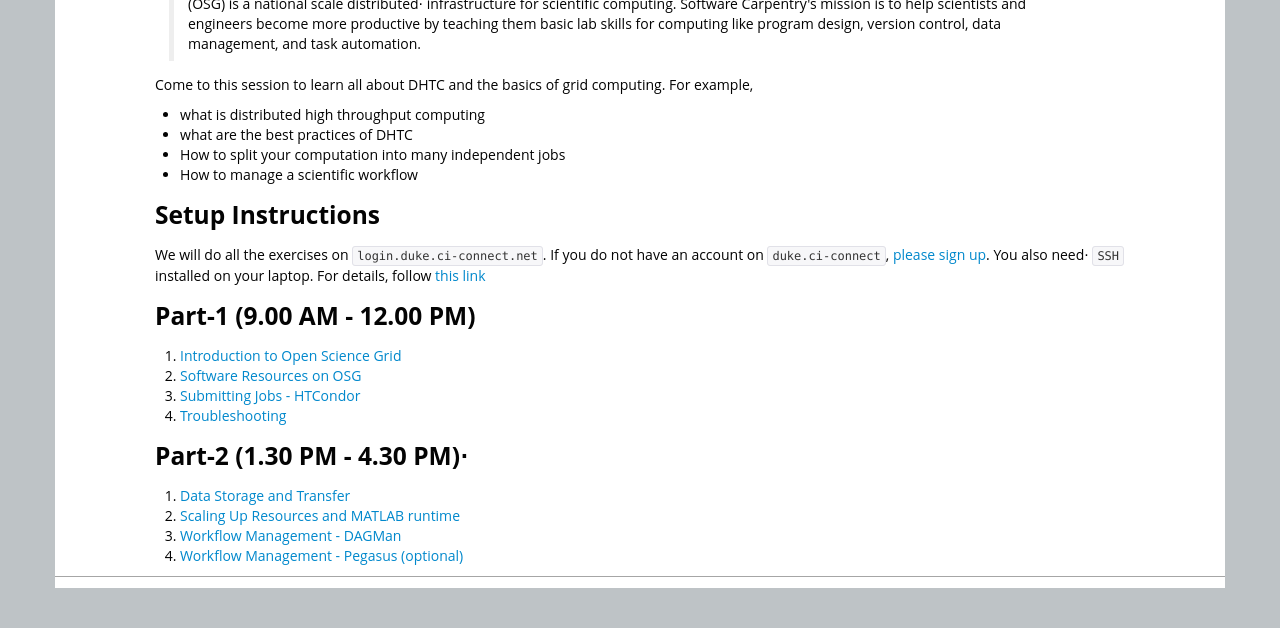
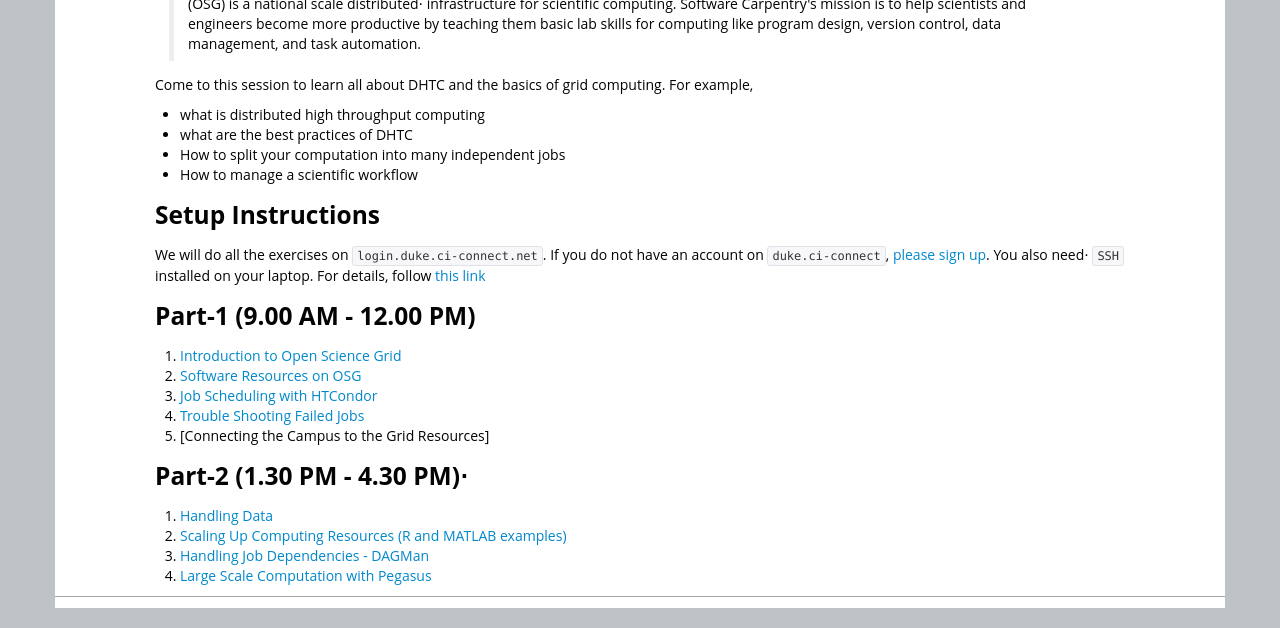
Before and after one commit to SWC-OSG-Workshop/2015-10-27-duke, a Jekyll site: the page built from novice/DHTC/index.md, in a window 1280 px wide. Shown: the part 367-995 px from the top of the page. Built offline with Jekyll 4.4.1, drawn with Linux system fonts in a browser that asks for light colours.

Commit message:
index.md

```diff
--- a/novice/DHTC/index.md
+++ b/novice/DHTC/index.md
@@ -6,7 +6,7 @@
 
 
 >
->####Registration: [Please visit the OIT website ]( https://training.oit.duke.edu/enroll/index.php/public_research/show/1377)
+>####Registration: [Please visit the OIT website ](https://training.oit.duke.edu/enroll/index.php/public_research/show/1377)
 >
 >####Place: The Edge Workshop Room, Bostock Library, Duke University
 >
@@ -38,13 +38,14 @@
 ### Part-1 (9.00 AM - 12.00 PM)
 1.  [Introduction to Open Science Grid](01-IntroGrid.html)
 2.  [Software Resources on OSG](03-OSGtour.html)
-3.  [Submitting Jobs  - HTCondor](04-HTCondor-Submitting.html)
-4.  [Troubleshooting](07-TroubleShooting.html)
+3.  [Job Scheduling with HTCondor](04-HTCondor-Submitting.html)
+4.  [Trouble Shooting Failed Jobs ](07-TroubleShooting.html)
+5.  [Connecting the Campus to the Grid Resources]
 
 ### Part-2 (1.30 PM - 4.30 PM)⋅
-5.  [Data Storage and Transfer](05-Stash.html)
-6.  [Scaling Up Resources and MATLAB runtime](04a-ScalingUp.html)
-7.  [Workflow Management - DAGMan](06-dagman-namd.html)
-8.  [Workflow Management - Pegasus (optional)](06a-pegasus-namd.html)
+6.  [Handling Data](05-Stash.html)
+7.  [Scaling Up Computing Resources (R and MATLAB examples)](04a-ScalingUp.html)
+8.  [Handling Job Dependencies - DAGMan](06-dagman-namd.html)
+9.  [Large Scale Computation with  Pegasus](06a-pegasus-namd.html)
 
 </div>
```
